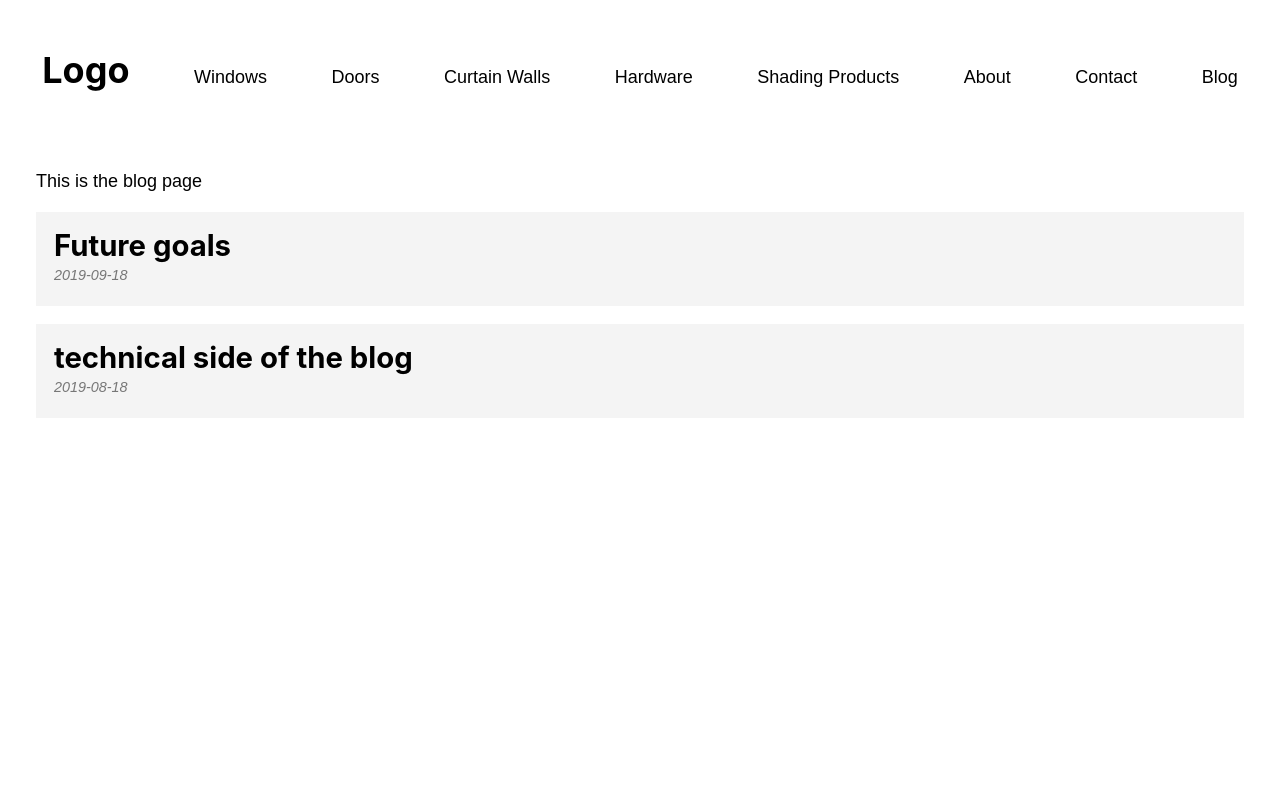
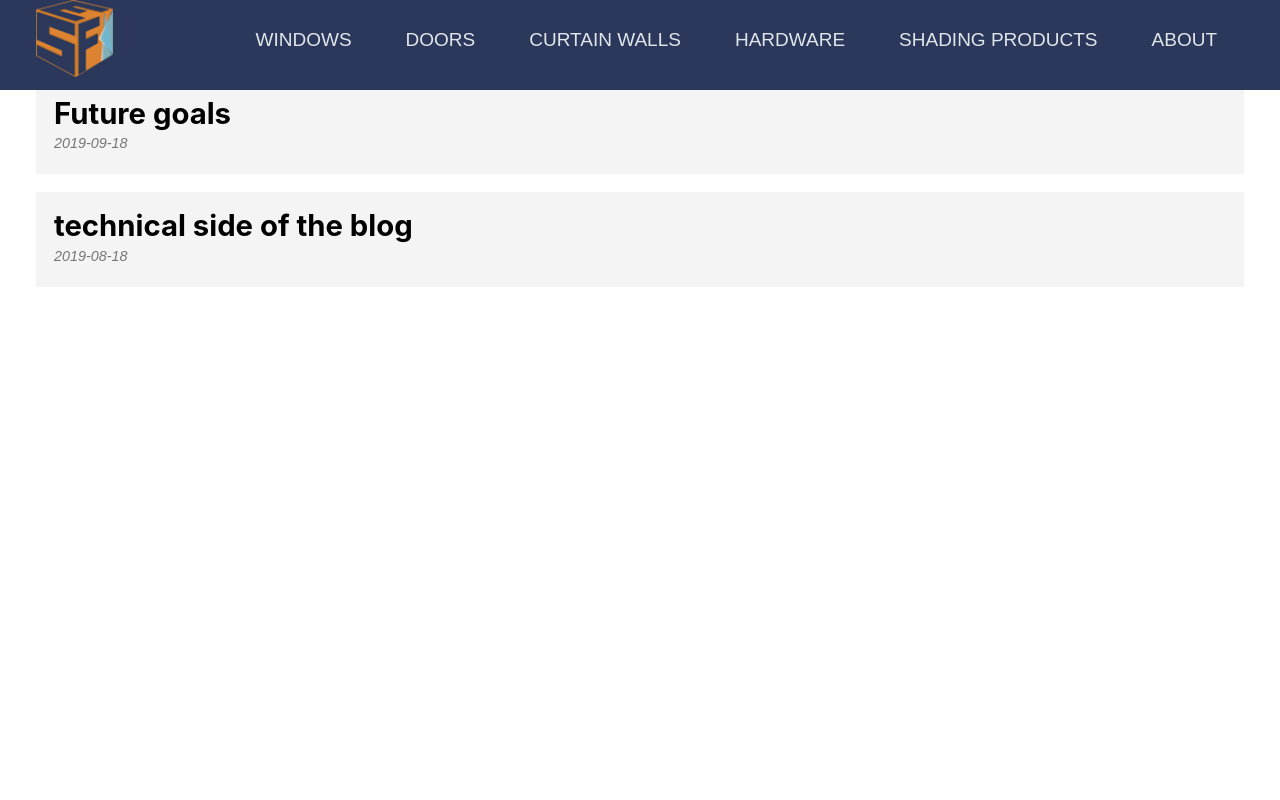
Before and after one commit to tejedamiguel6/gatsby_esfwindows_drupal8, a Gatsby site: page /blog in a window 1280 px wide. Shown: the top 800 px of the page. Built offline with nearby package versions, Linux system fonts and the light colour scheme; Gatsby itself is replaced by a stand-in of ours.

Commit message:
added react-spring for animation also refactored header into NavBar

```diff
--- a/src/components/Header.js
+++ /dev/null
@@ -1,109 +0,0 @@
-import React from 'react'
-import { Link, graphql, useStaticQuery } from 'gatsby'
-
-
-import styled from 'styled-components'
-
-// import headerStyles from './header.module.scss'
-
-
-const HeaderNav = styled.ul`
-    color: black;
-    display: flex;
-    justify-content: space-around;
-    align-items: center;
-    position: relative;
-    font-size: 1rem;
-    list-style-type: none;
-    padding-top: 2rem;
-    margin: 10px;
-     a {
-         text-decoration: none;
-         color: #000000;
-         margin: 5px;
-     }
-     @media (max-width: 1080px) {
-         grid-template-columns: 1fr;
-         border: 1px solid red;
-         &:before {
-             content: 'hhhii'
-         }
-
-
-     }
-
-`;
-
-const Logo = styled.h1`
-    font-size: 2rem;
-
-
-
-`;
-
-
-const Header = () => {
-
-    // const data = useStaticQuery(graphql`
-    //     query {
-    //         site {
-    //             siteMetadata {
-    //                 title
-    //             }
-    //         }
-    //     }
-
-    // `)
-    return (
-        <header className={'/'}>
-
-            <nav>
-                <HeaderNav>
-                    <Link className={'/'} to='/'>
-                        {/* {data.site.siteMetadata.title} */}
-                        <Logo>Logo</Logo>
-
-                    </Link>
-
-
-                    <li>
-                        <Link className={'/'} to='/windows'>Windows</Link>
-                    </li>
-
-                    <li>
-                        <Link className={'/'} to='/doors'>Doors</Link>
-                    </li>
-
-                    <li>
-                        <Link className={'/'} to='/curtainwalls'>Curtain Walls</Link>
-                    </li>
-
-                    <li>
-                        <Link className={'/'} to='/hardware'>Hardware</Link>
-                    </li>
-
-                    <li>
-                        <Link className={'/'} to='/shadingproducts'>Shading Products</Link>
-                    </li>
-
-                    <li>
-                        <Link className={'/'} to='/about'>About</Link>
-                    </li>
-
-                    <li>
-
-                        <Link className={'/'} to='/contact'>Contact</Link>
-                    </li>
-
-                    <li>
-                        <Link className={'/'} to='/blog'>Blog</Link>
-                    </li>
-                </HeaderNav>
-
-            </nav>
-
-        </header>
-    )
-}
-
-export default Header
--- a/src/components/Layout.js
+++ b/src/components/Layout.js
@@ -1,7 +1,8 @@
 import React from 'react'
-import Header from '../components/Header'
 import Footer from '../components/Footer'
 import '../styles/index.scss'
+
+import Navbar from '../components/Navbar'
 
 import layoutStyles from './layout.module.scss'
 
@@ -35,7 +36,7 @@ const Layout = (props) => {
     return(
         <ThemeProvider theme={theme}>
             <StyledPage>
-            <Header />
+            <Navbar />
             <InnerPage>
                 {props.children}
             </InnerPage>
--- /dev/null
+++ b/src/components/Logo.js
@@ -0,0 +1,26 @@
+import React from 'react'
+import styled from 'styled-components'
+
+import logo from '../assets/logo-light_72.png'
+
+
+
+// style component
+
+const Image = styled.img`
+    height: 85%;
+    /* margin: 0 auto; */
+
+`
+
+const Logo = () => {
+    return (
+
+        <Image src={logo} alt="Company Logo EsfWindows" />
+    )
+}
+
+
+
+
+export default Logo
--- /dev/null
+++ b/src/components/Navbar.js
@@ -0,0 +1,115 @@
+import React from 'react'
+import styled from 'styled-components'
+import Logo from '../components/Logo'
+import { Link } from 'gatsby'
+import { useSpring, animated, config } from 'react-spring'
+
+
+
+// setting my styled-components here
+// if styling gets any bigger, maybe break it down
+// into it's on file.
+
+const NavBar = styled(animated.nav)`
+        position: fixed;
+        width: 100%;
+        top: 0;
+        left: 0;
+        background: #2c385b;
+        z-index: 1;
+        font-size: 1.4rem;
+        /* border: 1px solid red; */
+    `
+
+const FlexContainer = styled.div`
+        max-width: 120rem;
+        display: flex;
+        margin: auto;
+        padding: 0 2rem;;
+        justify-content: space-between;
+        height: 5rem;
+        `;
+
+const NavLinks = styled(animated.ul)`
+        display: flex;
+        justify-self: end;
+        list-style-type: none;
+        margin: auto 0;
+
+        & a {
+            color: #dfe6e9;
+            text-transform: uppercase;
+            font-weight: 500;
+            font-size: 19px;
+            border-bottom: 1px solid transparent;
+            margin: 0 1.5rem;
+            transition: all 300ms linear 0s;
+            text-decoration: none;
+            cursor: pointer;
+
+            &:hover {
+            color: #fdcb6e;
+            border-bottom: 1px solid #fdcb6e;
+            }
+
+            @media (max-width: 768px) {
+            display: none;
+            }
+        }
+        `;
+
+
+const Navbar = (props) => {
+
+    // using springs
+    const barAnimation = useSpring({
+        from: { transform: 'translate3d(0, -10rem, 0)' },
+        transform: 'translate3d(0, 0, 0)',
+    });
+
+    const linkAnimation = useSpring({
+        from: { transform: 'translate3d(0, 30px, 0)', opacity: 0 },
+        to: { transform: 'translate3d(0, 0, 0)', opacity: 1 },
+        delay: 800,
+        config: config.wobbly,
+    });
+
+
+    return (
+        <NavBar style={barAnimation}>
+            <FlexContainer>
+                <Logo />
+                <NavLinks style={linkAnimation}>
+                    <li>
+                        <Link to='/windows'>Windows</Link>
+                    </li>
+                    <li>
+                        <Link to='/doors'>Doors</Link>
+                    </li>
+                    <li>
+                        <Link to='/curtainwalls'>Curtain Walls</Link>
+                    </li>
+                    <li>
+                        <Link to='/hardware'>Hardware</Link>
+                    </li>
+                    <li>
+                        <Link to='/shadingproducts'>Shading Products</Link>
+                    </li>
+                    <li>
+                        <Link to='/about'>About</Link>
+                    </li>
+                    {/* <li>
+                        <Link to='/contact'>Contact</Link>
+
+                        </li> */}
+                    {/* <li>
+                        <Link to='/blog'>Blog</Link>
+                        </li> */}
+                </NavLinks>
+            </FlexContainer>
+        </NavBar>
+    )
+}
+
+
+export default Navbar
--- a/src/pages/blog.js
+++ b/src/pages/blog.js
@@ -59,6 +59,7 @@ const Blog = () => {
 
 
 `)
+
     return (
         <Layout>
             This is the blog page
```
Also changed, not shown: package.json (+6 -3 lines), src/components/header.module.scss (deleted, +0 -35 lines), src/pages/index.js (+24 -1 lines), src/templates/blog.js (+2 -9 lines), src/assets/logo-light_72.png (added), 1 other file.
